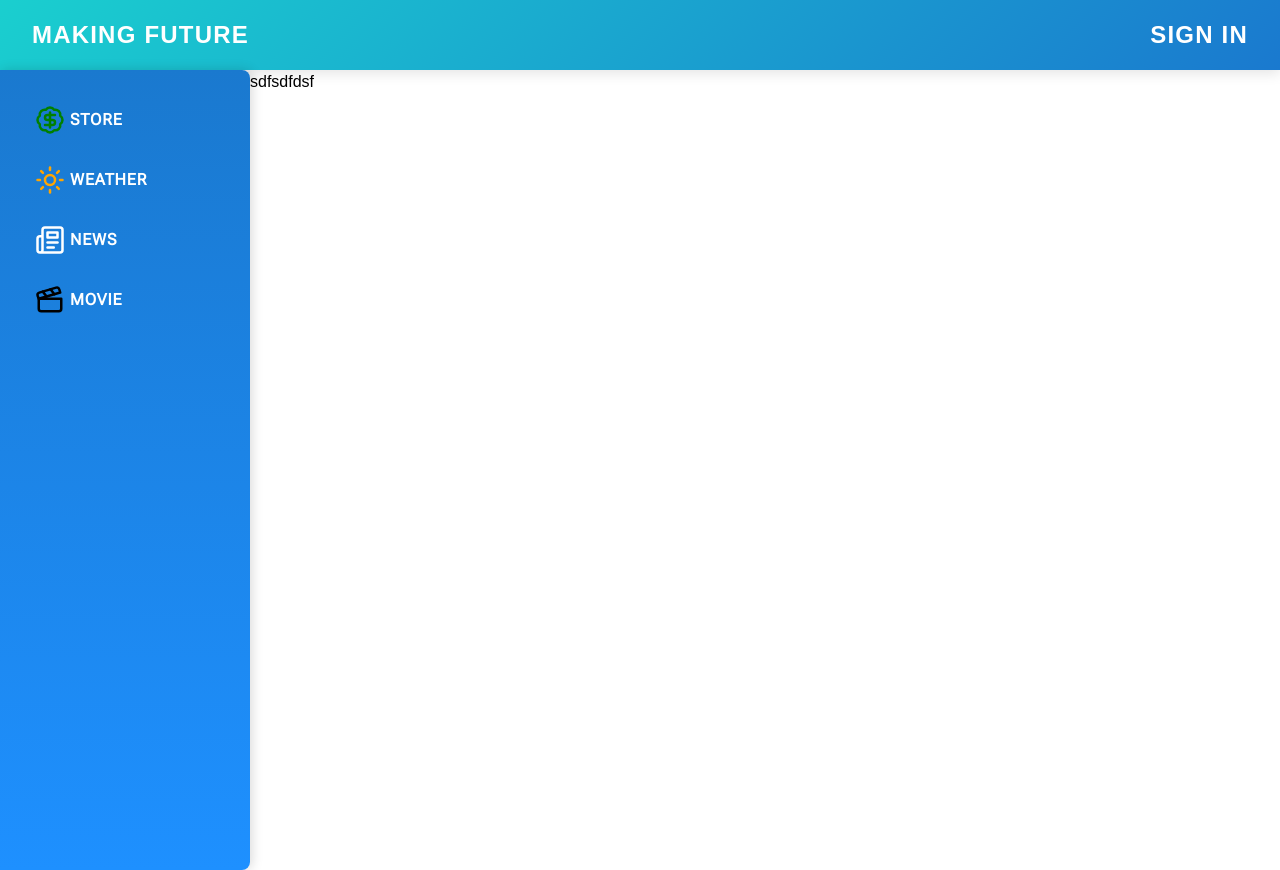
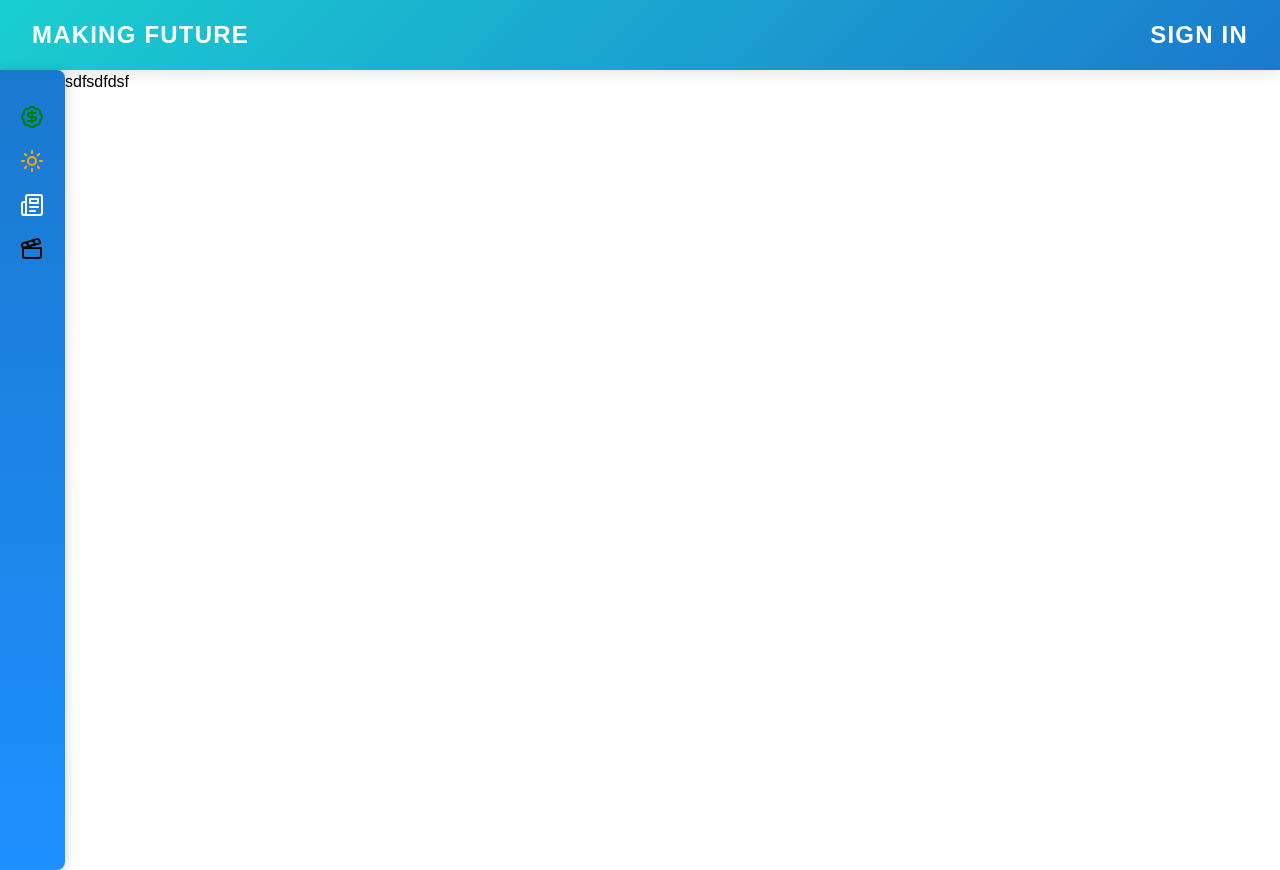
Before and after one commit to Vladimirkasperovich/-multifunctional-project, a Next.js app: page / in a window 1280 px wide. Built offline with nearby package versions, Linux system fonts and the light colour scheme.

Commit message:
feat: change styles for sidebar.tsx

```diff
--- a/app/globals.css
+++ b/app/globals.css
@@ -16,15 +16,6 @@ body {
 body {
   line-height: 1.5;
   -webkit-font-smoothing: antialiased;
-}
-
-img,
-picture,
-video,
-canvas,
-svg {
-  display: block;
-  max-width: 100%;
 }
 
 button {
--- a/shared/ui/sidebar/sidebar.module.scss
+++ b/shared/ui/sidebar/sidebar.module.scss
@@ -1,11 +1,20 @@
 .main {
-  width: 250px;
+  width: 65px;
   min-height: 100vh;
   background: linear-gradient(180deg, #1a79cf, #1e90ff);
   box-shadow: 2px 0 12px rgba(0, 0, 0, 0.15);
   border-radius: 0 8px 8px 0;
+  overflow: hidden;
+  -webkit-transition: width 1.2s linear;
+  transition: width 1.2s linear;
+  -webkit-transform: translateZ(0) scale(1, 1);
+  opacity: 1;
+
   &:hover {
     background: linear-gradient(180deg, #1a79cf, #1acfcf);
+    width: 250px;
+    overflow: hidden;
+    opacity: 1;
   }
 
   .block {
@@ -13,6 +22,7 @@
     flex-direction: column;
     align-items: flex-start;
     padding: 20px;
+    width: 100%;
 
     .element {
       color: #ffffff;
@@ -20,7 +30,7 @@
       font-family: "Roboto Flex", sans-serif;
       letter-spacing: 0.05em;
       font-weight: 600;
-      padding: 10px 15px;
+      padding-top: 10px;
       position: relative;
       text-transform: uppercase;
       margin: 5px 0;
@@ -28,9 +38,35 @@
       display: flex;
       align-items: center;
       column-gap: 5px;
+
       &:hover {
         transform: scale(1.4);
       }
     }
+
+    .link {
+      opacity: 0;
+      white-space: nowrap;
+      transition: opacity 0.3s ease;
+      position: relative;
+      &:after {
+        content: "";
+        width: 0;
+        position: absolute;
+        left: 0;
+        right: 0;
+        bottom: -1px;
+        height: 1px;
+        background-color: #fff;
+        transition: width 0.4s ease-in-out;
+      }
+
+      &:hover::after {
+        width: 100%;
+      }
+    }
+  }
+  &:hover .block .element .link {
+    opacity: 1;
   }
 }
--- a/shared/ui/sidebar/sidebar.tsx
+++ b/shared/ui/sidebar/sidebar.tsx
@@ -2,10 +2,6 @@ import React from "react";
 import { sidebarItems } from "@/shared";
 import Link from "next/link";
 import styles from "./sidebar.module.scss";
-
-// interface Props {
-//   // className?: string;
-// }
 
 export const Sidebar: React.FC = () => {
   return (
@@ -13,8 +9,10 @@ export const Sidebar: React.FC = () => {
       <ul className={styles.block}>
         {sidebarItems.map((item) => (
           <li key={item.id} className={styles.element}>
-            <item.icon width={30} height={30} color={item.color} />
-            <Link href={item.value.toLowerCase()}> {item.value}</Link>
+            <item.icon width={24} height={24} color={item.color} />
+            <Link href={item.value.toLowerCase()} className={styles.link}>
+              {item.value}
+            </Link>
           </li>
         ))}
       </ul>
```
